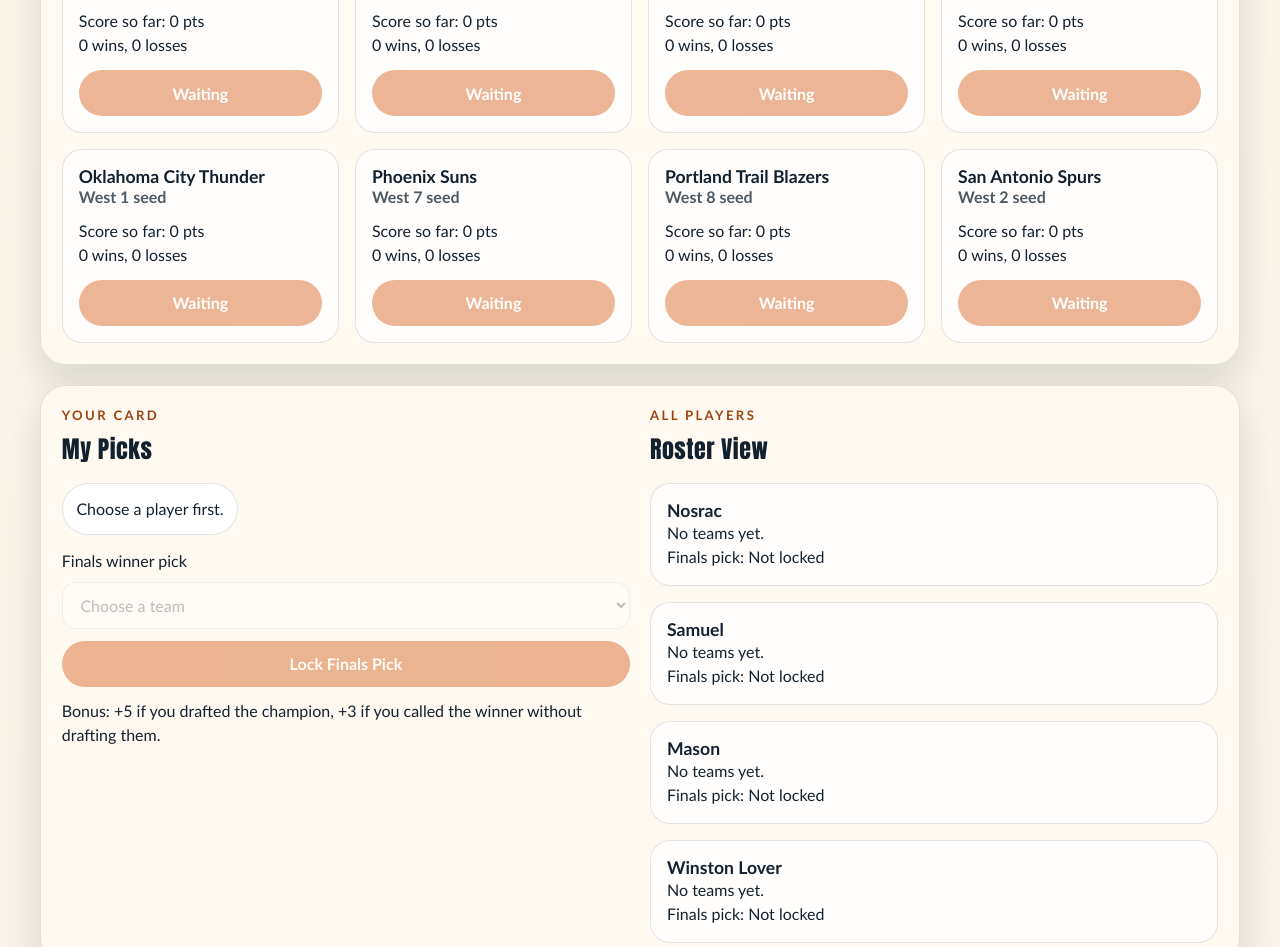
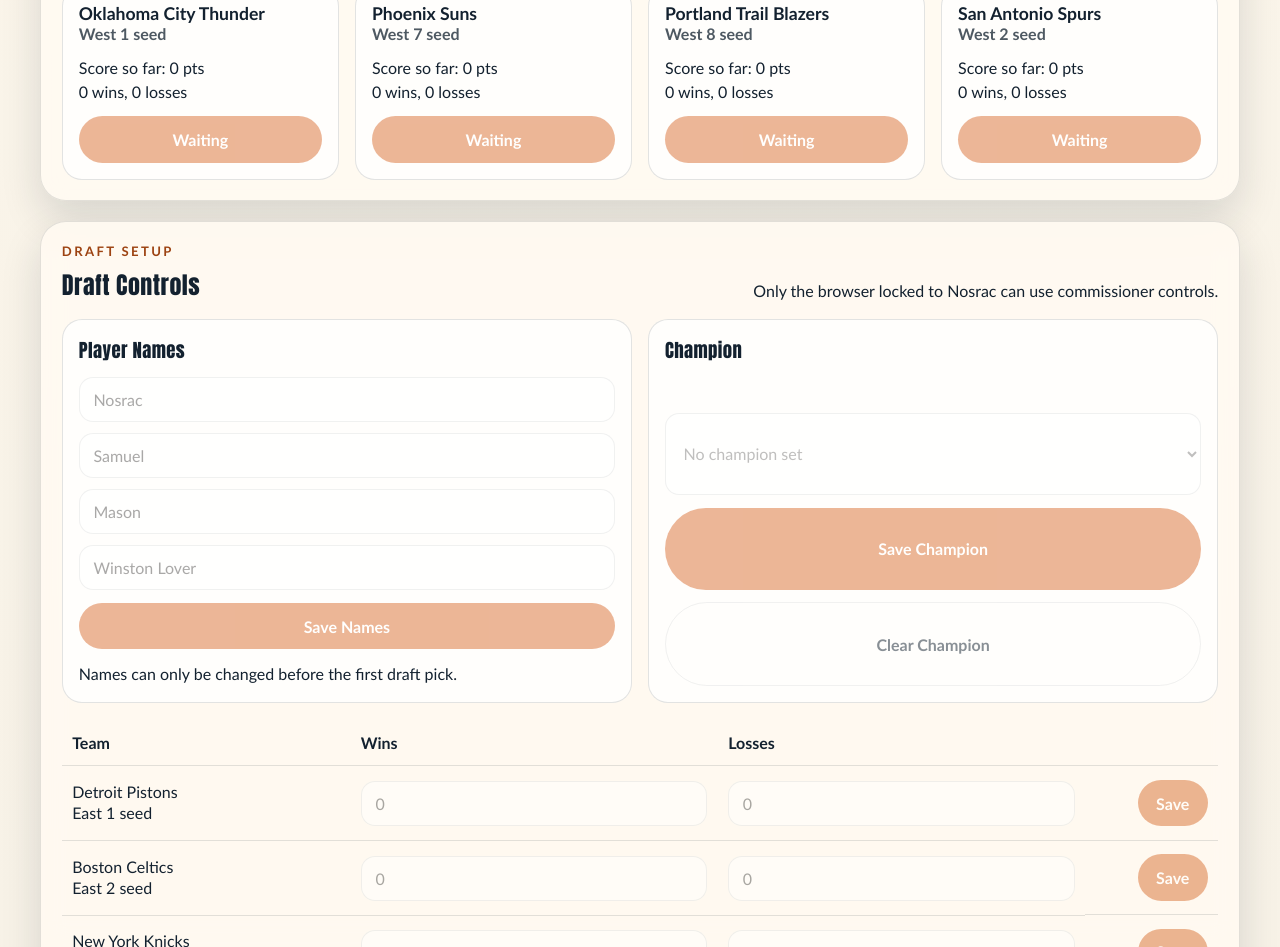
Before and after one commit to carsona21/NBA-PLAYOFFS-TOURNAMENT-CHALLENGE, a website: page index.html in a window 1280 px wide. Shown: the part 1853-2800 px from the top of the page. Drawn offline with Linux system fonts and the light colour scheme.

Commit message:
push for draft board

```diff
--- a/app.js
+++ b/app.js
@@ -13,11 +13,18 @@
 
 const elements = {
   leaderboard: document.querySelector("#leaderboard"),
+  playerLobbyPanel: document.querySelector("#player-lobby-panel"),
+  draftBoardPanel: document.querySelector("#draft-board-panel"),
+  playerSummaryPanel: document.querySelector("#player-summary-panel"),
+  commissionerPanel: document.querySelector("#commissioner-panel"),
+  notesPanel: document.querySelector("#notes-panel"),
   playerLobby: document.querySelector("#player-lobby"),
   currentPlayerName: document.querySelector("#current-player-name"),
   authStatus: document.querySelector("#auth-status"),
   switchPlayerButton: document.querySelector("#switch-player-button"),
   commissionerButton: document.querySelector("#commissioner-button"),
+  commissionerEyebrow: document.querySelector("#commissioner-eyebrow"),
+  commissionerTitle: document.querySelector("#commissioner-title"),
   commissionerStatus: document.querySelector("#commissioner-status"),
   draftStatus: document.querySelector("#draft-status"),
   randomOrderButton: document.querySelector("#random-order-button"),
@@ -358,12 +365,7 @@
 }
 
 function renderPlayerLobby() {
-  const lobbySection = elements.playerLobby.closest(".panel");
   const locked = isPlayerLocked();
-
-  if (lobbySection) {
-    lobbySection.style.display = locked ? "none" : "";
-  }
 
   elements.playerLobby.innerHTML = "";
 
@@ -600,6 +602,29 @@
   elements.commissionerButton.style.display = isCommissionerPlayer() ? "" : "none";
 }
 
+function renderPageMode() {
+  const preDraftMode = !state.game.derived.draftComplete;
+  const controlMode = isControlOverride;
+
+  elements.commissionerEyebrow.textContent = preDraftMode ? "Draft Setup" : "Scoring Desk";
+  elements.commissionerTitle.textContent = preDraftMode ? "Draft Controls" : "Commissioner Controls";
+
+  if (elements.leaderboard?.closest(".panel")) {
+    elements.leaderboard.closest(".panel").style.display = "none";
+  }
+
+  elements.playerLobbyPanel.style.display = preDraftMode && !isPlayerLocked() ? "" : "none";
+  elements.playerSummaryPanel.style.display = preDraftMode ? "none" : "";
+  elements.notesPanel.style.display = preDraftMode ? "none" : "";
+
+  if (preDraftMode) {
+    elements.commissionerPanel.style.display = "";
+    return;
+  }
+
+  elements.commissionerPanel.style.display = controlMode && isCommissionerPlayer() ? "" : "none";
+}
+
 function renderSourceNote() {
   elements.sourceNote.innerHTML =
     `${state.game.meta.notes} <a href="${state.game.meta.sourceUrl}" target="_blank" rel="noreferrer">Open bracket source</a>.`;
@@ -643,8 +668,8 @@
 }
 
 function render() {
+  renderPageMode();
   renderIdentity();
-  renderLeaderboard();
   renderPlayerLobby();
   renderTurnStrip();
   renderDraftStatus();
--- a/index.html
+++ b/index.html
@@ -34,7 +34,7 @@
       </header>
 
       <main class="layout">
-        <section class="panel">
+        <section id="player-lobby-panel" class="panel">
           <div class="section-heading">
             <div>
               <p class="eyebrow">Live Standings</p>
@@ -45,7 +45,7 @@
           <div id="leaderboard" class="leaderboard-grid"></div>
         </section>
 
-        <section class="panel">
+        <section id="draft-board-panel" class="panel">
           <div class="section-heading">
             <div>
               <p class="eyebrow">Player Lobby</p>
@@ -72,7 +72,7 @@
           <div id="available-teams" class="teams-grid"></div>
         </section>
 
-        <section class="panel two-column">
+        <section id="player-summary-panel" class="panel two-column">
           <div>
             <div class="section-heading">
               <div>
@@ -99,11 +99,11 @@
           </div>
         </section>
 
-        <section class="panel">
+        <section id="commissioner-panel" class="panel">
           <div class="section-heading">
             <div>
-              <p class="eyebrow">Scoring Desk</p>
-              <h2>Commissioner Controls</h2>
+              <p id="commissioner-eyebrow" class="eyebrow">Scoring Desk</p>
+              <h2 id="commissioner-title">Commissioner Controls</h2>
             </div>
             <p class="section-note" id="commissioner-status">Locked. Use the Commissioner button to unlock this device.</p>
           </div>
@@ -143,7 +143,7 @@
           </div>
         </section>
 
-        <section class="panel">
+        <section id="notes-panel" class="panel">
           <div class="section-heading">
             <div>
               <p class="eyebrow">Bracket Source</p>
```
Also changed, not shown: live.js (+8 -2 lines).
